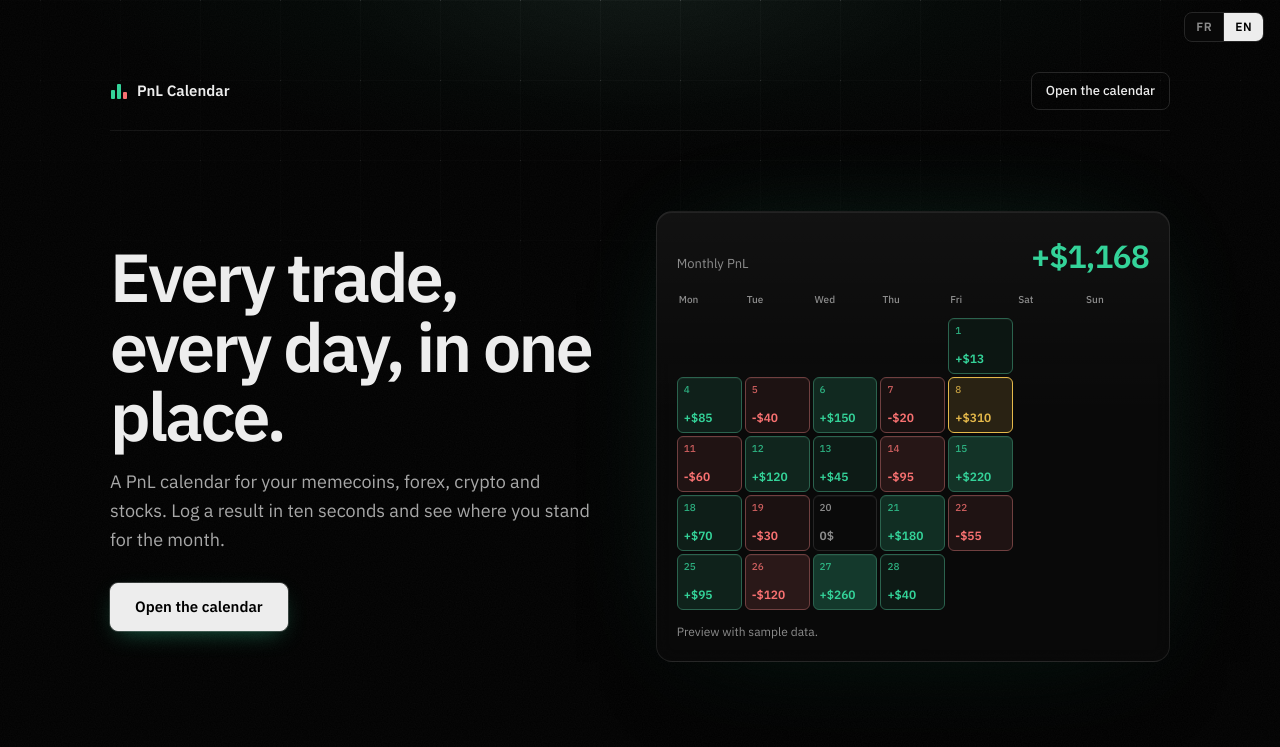
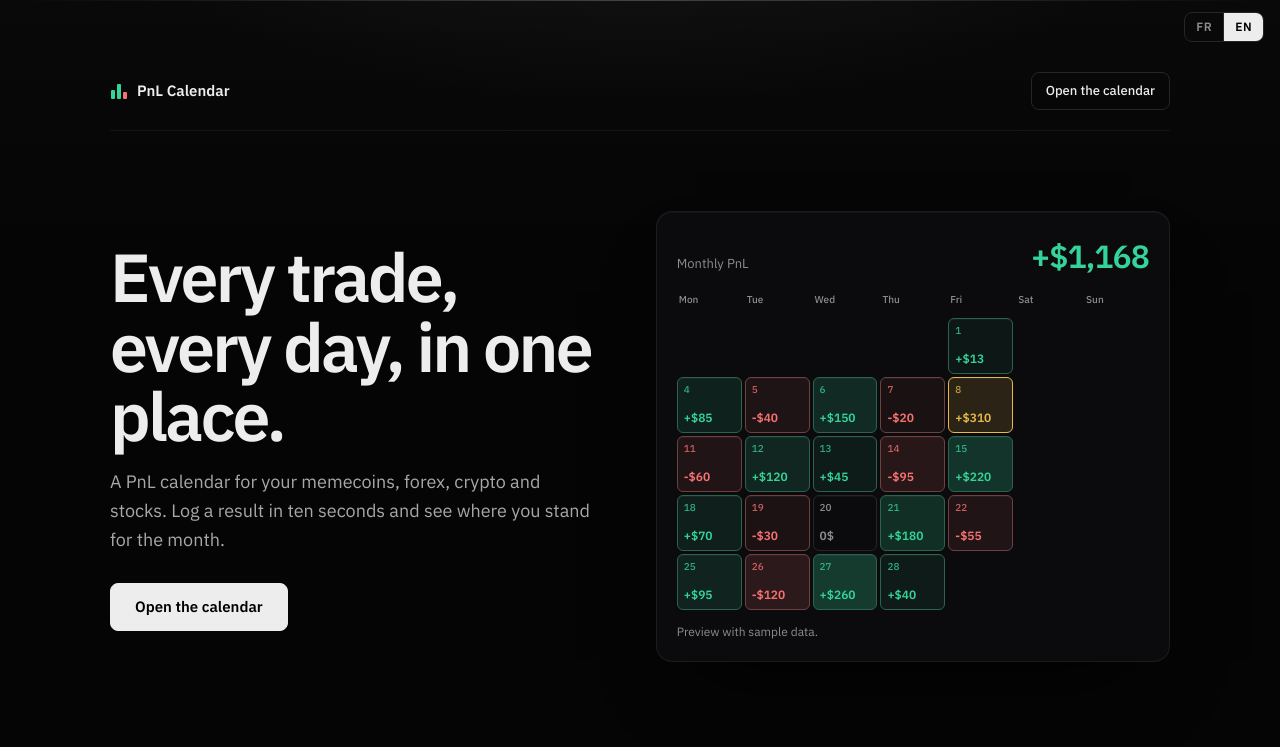
Before and after one commit to underratedvnux-source/memex-bot, a plain HTML site: page index.html in a window 1280 px wide. Shown: the top 747 px of the page. Drawn offline with Linux system fonts and the light colour scheme.

Commit message:
Update index.html

```diff
--- a/index.html
+++ b/index.html
@@ -243,6 +243,34 @@ body::after{
   mask-image:radial-gradient(ellipse 72% 58% at 50% 0%,#000 0%,rgba(0,0,0,.55) 45%,transparent 100%);
 }
 .pv{box-shadow:inset 0 1px 0 rgba(255,255,255,.07),0 0 120px -50px rgba(52,211,153,.28),0 40px 80px -40px #000}
+
+/* ---- fond épuré : aplat sombre, lumière neutre, filet en haut ---- */
+:root{--bg:#050506;--panel:#0b0b0d;--cell:#141416;--cell-h:#1d1d20}
+html{background:var(--bg)}
+body{background:var(--bg)}
+body::before{
+  background:
+    radial-gradient(60% 38% at 50% -14%,rgba(255,255,255,.055),transparent 72%),
+    linear-gradient(180deg,rgba(255,255,255,.02),transparent 40%);
+}
+body::after{
+  inset:0 0 auto 0;height:1px;
+  background:linear-gradient(90deg,transparent,rgba(255,255,255,.22) 50%,transparent);
+  -webkit-mask-image:none;mask-image:none;
+}
+.panel{
+  background:var(--panel);
+  -webkit-backdrop-filter:none;backdrop-filter:none;
+  border-color:rgba(255,255,255,.07);
+  box-shadow:0 1px 0 rgba(255,255,255,.03) inset,0 24px 48px -32px #000;
+}
+.feat>div{background:var(--panel);border-color:rgba(255,255,255,.07)}
+.pv{box-shadow:0 1px 0 rgba(255,255,255,.04) inset,0 40px 80px -40px #000}
+.btn.p{box-shadow:none}
+.btn.p:hover{background:#fff}
+.top{border-bottom-color:rgba(255,255,255,.06)}
+form{grid-template-columns:minmax(0,1fr) minmax(0,1fr)}
+form label,.cs{min-width:0}
 </style>
 </head>
 <body>
@@ -491,7 +519,7 @@ function dateUI(inp){
   });
   function pick(v){inp.value=v;it.refresh();it.close();btn.focus();if(inp.onchange)inp.onchange.call(inp)}
   it.refresh=function(){
-    lab.textContent=inp.value?new Date(inp.value+"T12:00:00").toLocaleDateString(T.loc(),{day:"numeric",month:"long",year:"numeric"}):"—";
+    lab.textContent=inp.value?new Date(inp.value+"T12:00:00").toLocaleDateString(T.loc(),{day:"numeric",month:"short",year:"numeric"}):"—";
   };
   function draw(){
     var first=new Date(vy,vm,1),off=(first.getDay()+6)%7,n=new Date(vy,vm+1,0).getDate(),td=new Date(),i,d;
```
